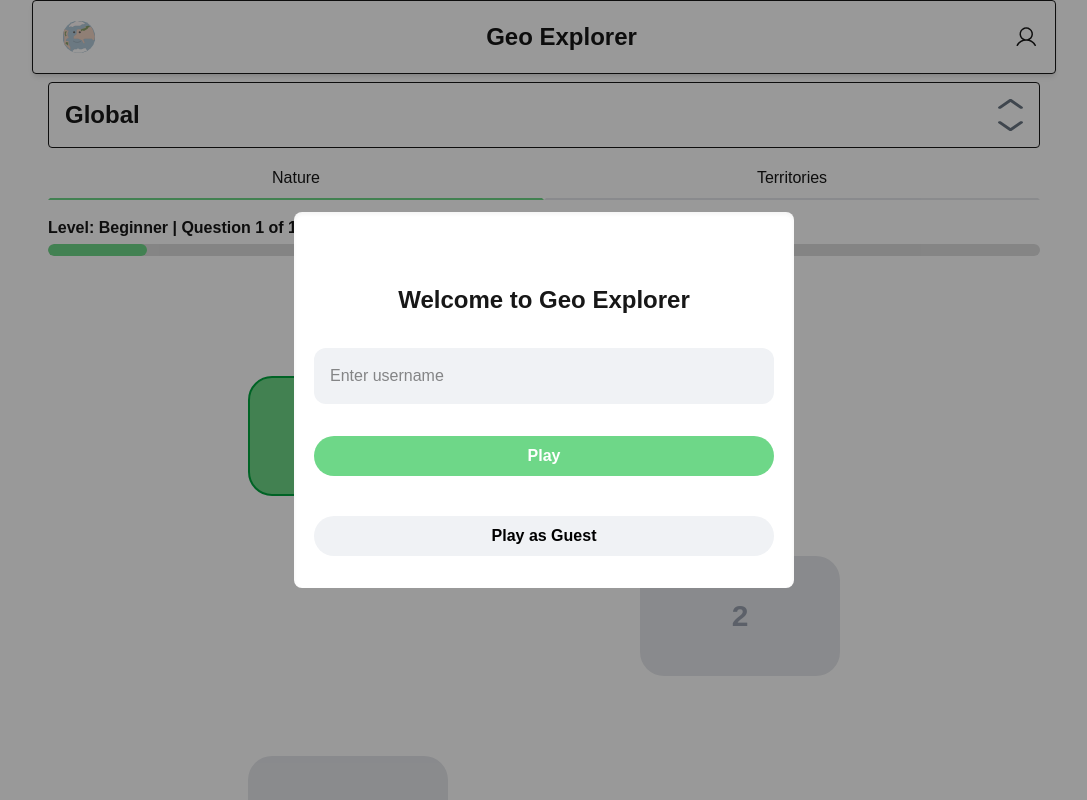
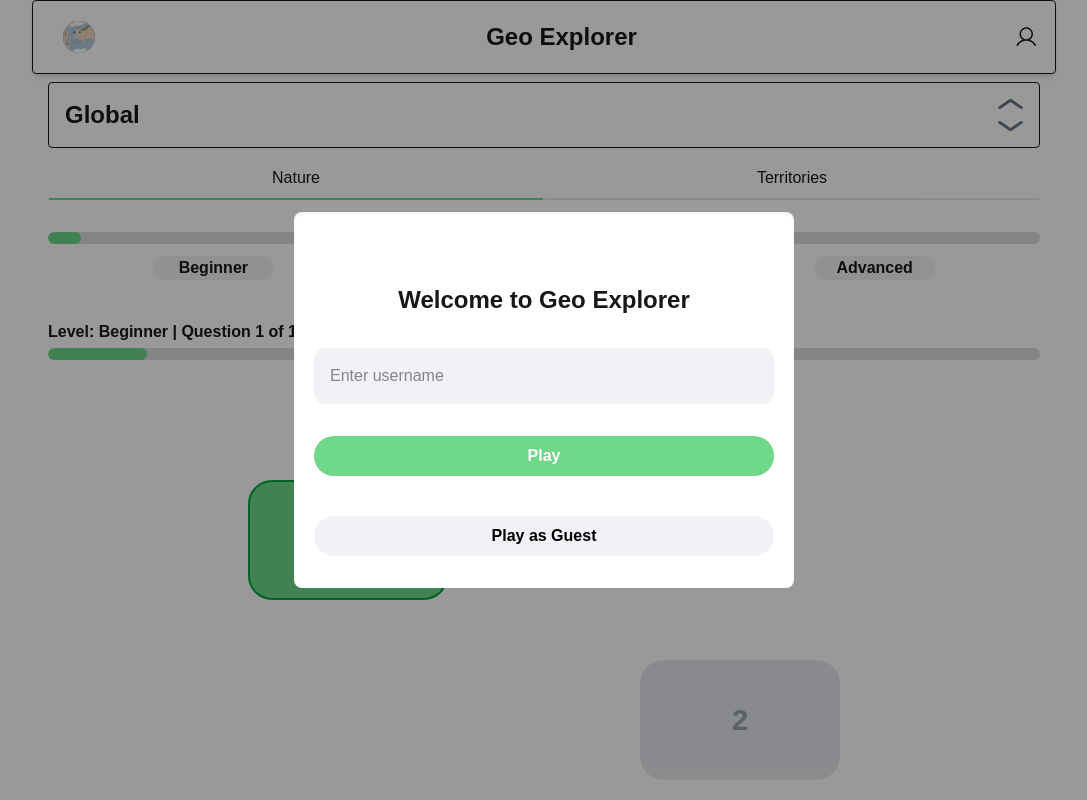
Before and after one commit to Group6-Route66/geo-explorer-fe, a Next.js app: page / in a window 1280 px wide. Shown: the top 800 px of the page, without its empty margins (96-1183 px from the left). Built offline with nearby package versions, Linux system fonts and the light colour scheme.

Commit message:
progress bar main added

```diff
--- a/src/app/page.jsx
+++ b/src/app/page.jsx
@@ -11,6 +11,7 @@ import {
 import { CategoryProvider } from "@/contexts";
 import { ProgressProvider } from "@/contexts/ProgressContext";
 import ProgressBar from "@/components/ProgressBar";
+import ProgressBarMain from "@/components/ProgressBarMain";
 
 export default function Home() {
   const [isOpenWelcomeScreen, setOpenWelcomeScreen] = useState(true);
@@ -29,8 +30,13 @@ export default function Home() {
       </CategoryProvider>
 
       <ProgressProvider>
+        <ProgressBarMain />
+      </ProgressProvider>
+
+      <ProgressProvider>
         <ProgressBar />
       </ProgressProvider>
+
       <ProgressProvider>
         <QuizzButtons />
       </ProgressProvider>
--- a/src/components/Footer.jsx
+++ b/src/components/Footer.jsx
@@ -28,7 +28,7 @@ const Footer = () => {
         Quiz Matching Pairs
       </Link>
       <Link href="/multichoice" className="flex flex-col items-center">
-        test-question
+        Quiz Multichoice
       </Link>
     </footer>
   );
--- a/src/components/ProgressBar.jsx
+++ b/src/components/ProgressBar.jsx
@@ -5,12 +5,13 @@ import { useProgress } from "@/contexts/ProgressContext";
 
 const ProgressBar = () => {
   const { progress } = useProgress();
-  const { level, currentQuestion, totalQuestions } = progress;
+  const { level, currentQuestion, totalQuestions, quizz } = progress;
 
   const percent = Math.min(
     Math.max((currentQuestion / totalQuestions) * 100, 0),
     100
   );
+
 
   return (
     <div style={{ margin: "1rem 0" }}>
--- /dev/null
+++ b/src/components/ProgressBarMain.jsx
@@ -0,0 +1,71 @@
+"use client";
+
+import React from "react";
+import { useProgress } from "@/contexts/ProgressContext";
+
+const ProgressBarMain = () => {
+  const { progress } = useProgress();
+  const { level, quizz, currentQuestion, totalQuestions } = progress;
+
+  let percent = 0;
+  let colour = "#6ED788";
+
+  if (level === "Beginner") {
+    percent = Math.min(
+      Math.max((currentQuestion / totalQuestions) * 33.33, 0),
+      100
+    );
+  }
+
+  if (level === "Intermediate") {
+    percent =
+      33.33 +
+      Math.min(Math.max((currentQuestion / totalQuestions) * 33.33, 0), 100);
+
+    colour = "#ffb703";
+  }
+
+  if (level === "Advanced") {
+    percent =
+      66.66 +
+      Math.min(Math.max((currentQuestion / totalQuestions) * 33.33, 0), 100);
+
+    colour = "#f25c54";
+  }
+
+  return (
+    <div style={{ margin: "2rem 0" }}>
+      <div
+        style={{
+          height: "12px",
+          borderRadius: "8px",
+          overflow: "hidden",
+          backgroundColor: "#ddd",
+        }}
+      >
+        <div
+          style={{
+            width: `${percent}%`,
+            height: "100%",
+            backgroundColor: colour,
+            borderRadius: "8px",
+            transition: "width 0.3s ease",
+          }}
+        />
+      </div>
+      <div className="w-full flex flex-column justify-around mt-3 mb-10">
+        <div className="w-30 font-bold bg-gray-100 bg-opacity-50 flex justify-center border-white rounded-2xl ">
+          <p>Beginner</p>
+        </div>
+        <div className="w-30 font-bold bg-gray-100 bg-opacity-50 flex justify-center border-white rounded-2xl">
+          <p>Intermediate</p>
+        </div>
+        <div className="w-30 font-bold bg-gray-100 flex justify-center border-white rounded-2xl bg-opacity-50">
+          <p>Advanced</p>
+        </div>
+      </div>
+    </div>
+  );
+};
+
+export default ProgressBarMain;
--- a/src/components/QuizzButtons.jsx
+++ b/src/components/QuizzButtons.jsx
@@ -41,7 +41,7 @@ const QuizzButtons = () => {
       </div>
 
       <div className="flex justify-start mb-10 ml-30">
-        {quizz === 1 ? (
+        {quizz === 1 || quizz === 2 ? (
           <button disabled className={`${disabledClass}`}>
             3
           </button>
```
